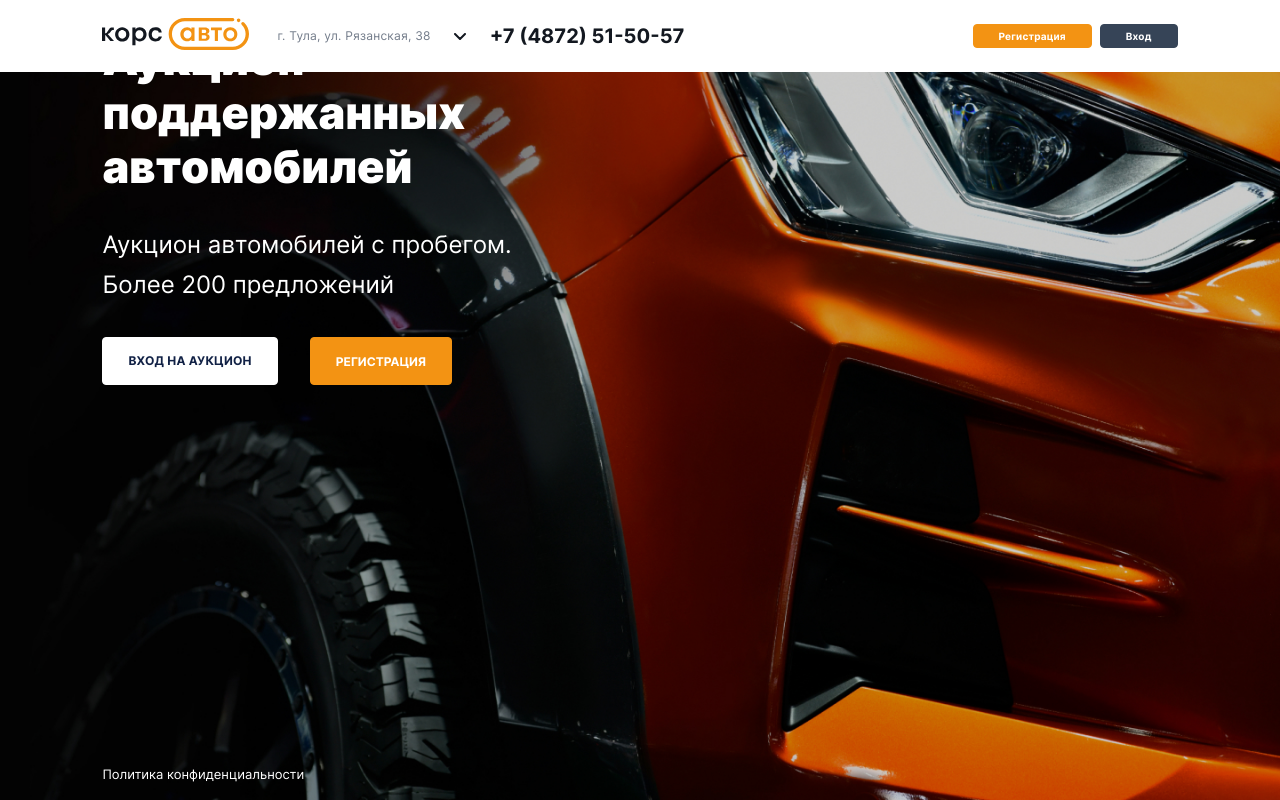
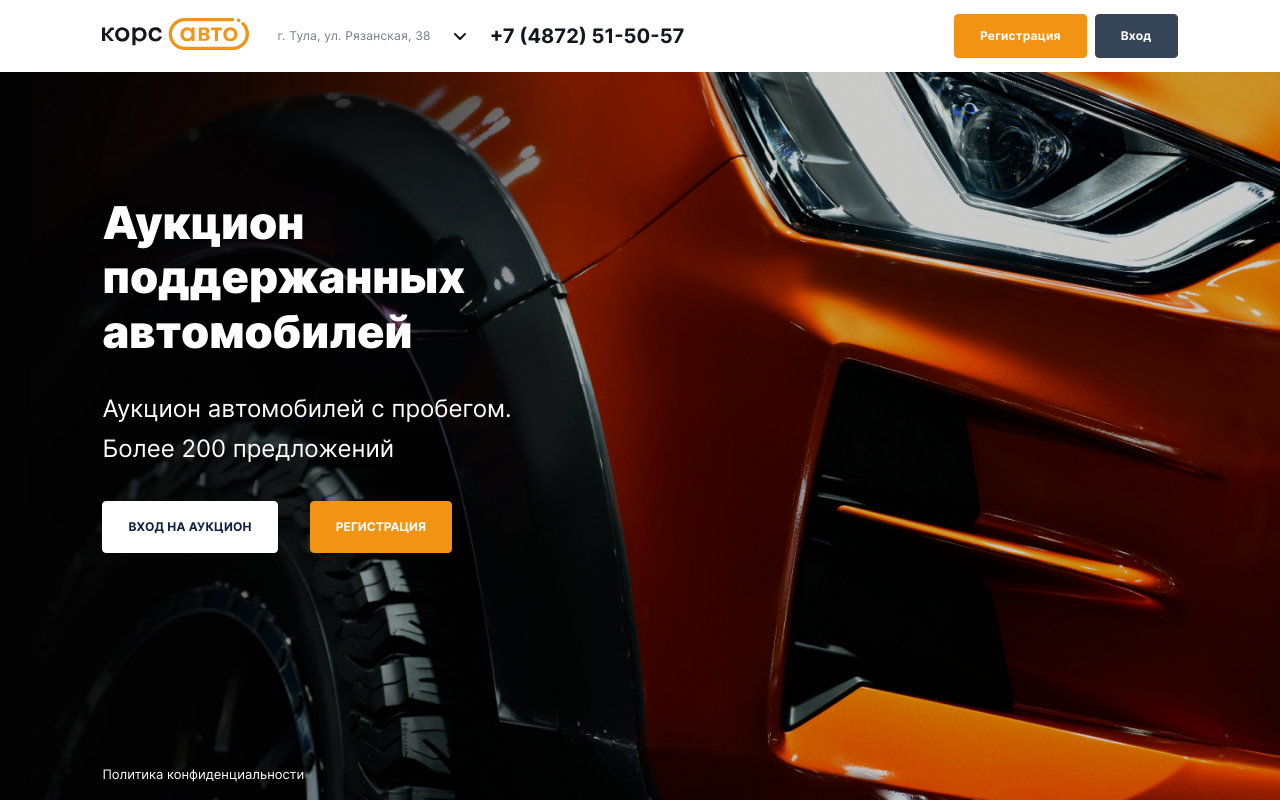
Before and after one commit to yurkaronin/Ecspocar, a plain HTML site: page login.html in a window 1280 px wide. Drawn offline with Linux system fonts and the light colour scheme.

Commit message:
Добавил подложку исправил кнопки в шапке на странице логина

```diff
--- a/css/custom.scss
+++ b/css/custom.scss
@@ -45,6 +45,7 @@
 
 // Страница авторизации
 .main--login {
+  background-color: #621001;
   background-image: url(../img/bg/1.jpg);
   background-size: cover;
   background-position: top center;
@@ -80,7 +81,7 @@
   }
 
   .solid-btn-main {
-    padding: 5px 25px;
+    padding: 15px 25px;
     display: flex;
     align-items: center;
   }
@@ -99,13 +100,13 @@
 .ghost-btn {
   font-family: var(--ff-in);
   font-weight: 700;
-  font-size: 10px;
+  font-size: 12px;
   line-height: 1;
   text-align: center;
   letter-spacing: 0.02em;
   text-transform: inherit;
   color: #ffffff;
-  padding: 5px 25px;
+  padding: 15px 25px;
   background: #F39313;
   border-radius: 4px;
   display: flex;
@@ -117,13 +118,13 @@
 .solid-btn {
   font-family: var(--ff-in);
   font-weight: 700;
-  font-size: 10px;
+  font-size: 12px;
   line-height: 1;
   text-align: center;
   letter-spacing: 0.02em;
   text-transform: inherit;
   color: #ffffff;
-  padding: 5px 25px;
+  padding: 15px 25px;
   background: #364457;
   border-radius: 4px;
   display: flex;
@@ -303,6 +304,10 @@
   margin-top: var(--header-height);
 }
 
+.opener {
+  margin: auto 0;
+}
+
 .list__subtitle {
   line-height: 1.2;
 }
--- a/login.html
+++ b/login.html
@@ -106,7 +106,7 @@
 
   </main>
 
-  <script src="js/dropdown-list.js"></script>
+  <script src="./js/custom.js"></script>
 </body>
 
 </html>
```
Also changed, not shown: css/custom.css.
